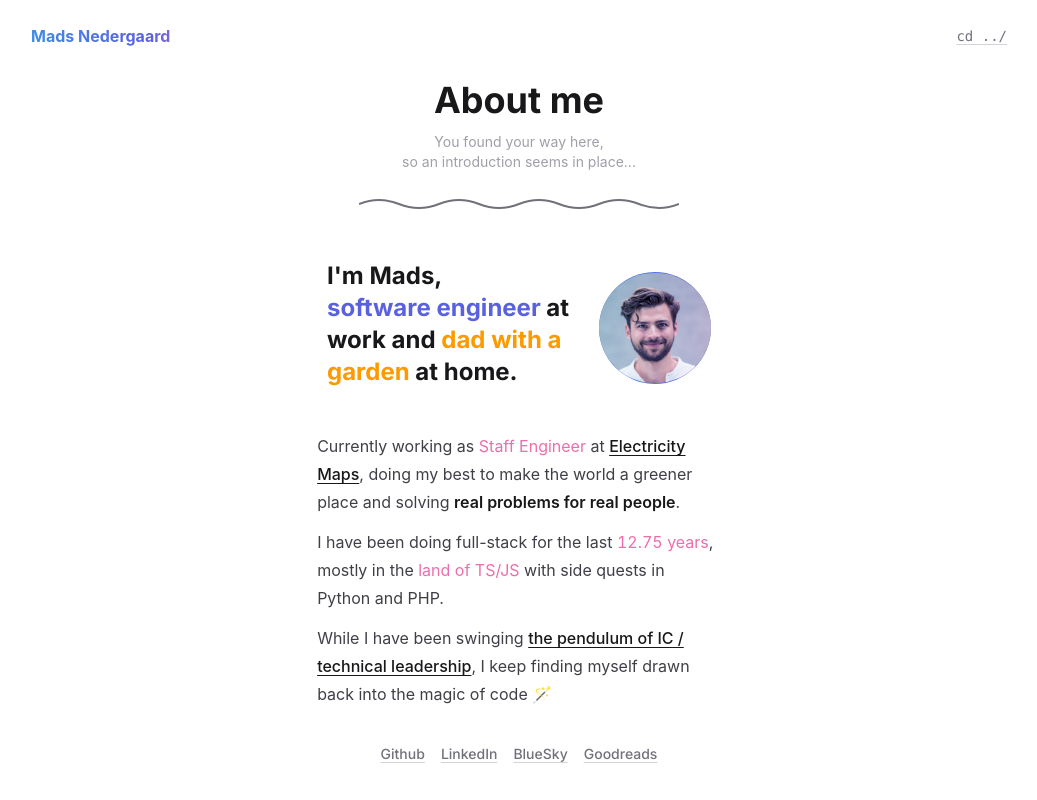
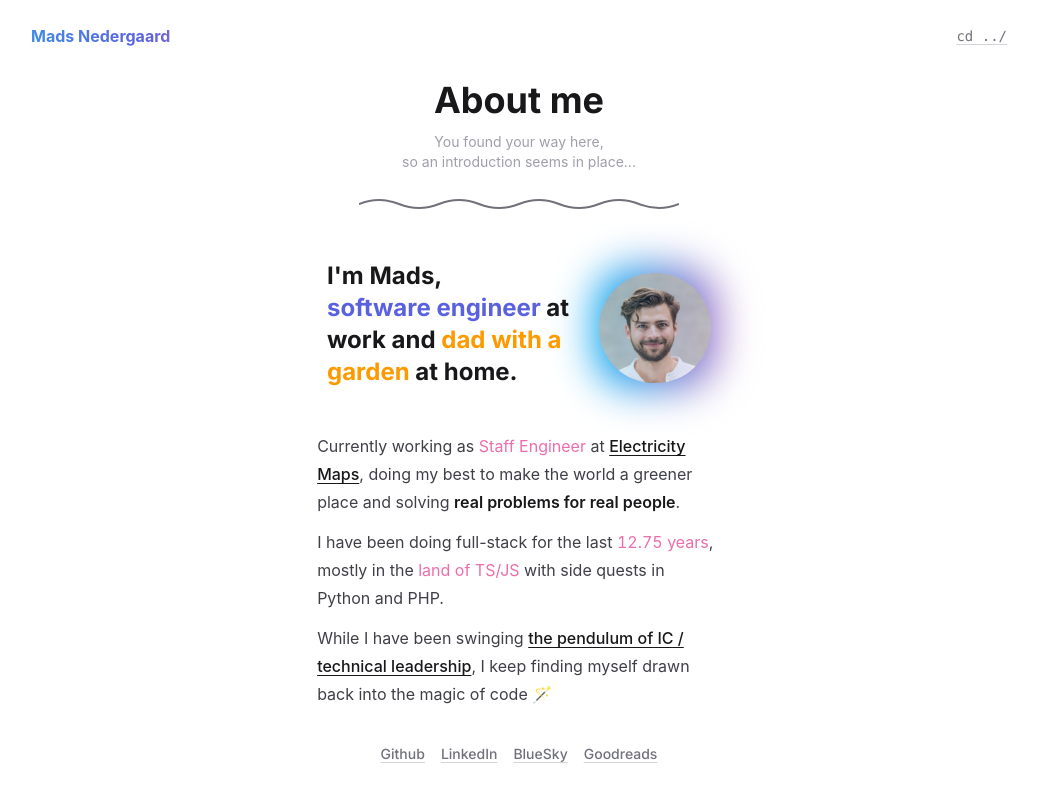
Before and after one commit to madsnedergaard/madsnedergaard.dk, a Next.js app: page /about in a window 1280 px wide. Shown: the whole page, without its empty margins (121-1158 px from the left). Built offline with nearby package versions, Linux system fonts and the light colour scheme.

Commit message:
Moves avatar animation from hover to always running

```diff
--- a/src/app/globals.css
+++ b/src/app/globals.css
@@ -77,10 +77,10 @@ div#__next > div {
   }
 }
 
-.glowing-hover-effect {
+.glowing-effect {
   position: relative;
 }
-.glowing-hover-effect:before {
+.glowing-effect:before {
   transition: 0.5s;
   content: '';
   position: absolute;
@@ -92,19 +92,13 @@ div#__next > div {
   background: linear-gradient(90deg, #03a9f4, #f441a5, #ffeb3b, #03a9f4);
   background-size: 400%;
   border-radius: 40px;
-  opacity: 0;
-  transition: 0.5s;
-}
-.glowing-hover-effect:hover:before {
   filter: blur(20px);
-  opacity: 1;
   animation: bg-position 8s linear infinite;
-  transition: 0.5s;
 }
 
 /* WebKit can paint rectangular artifacts when animating these gradient backgrounds. */
 @supports (background: -webkit-named-image(i)) {
-  .glowing-hover-effect:hover:before {
+  .glowing-effect:before {
     animation: none;
   }
 }
--- a/src/components/Avatar.tsx
+++ b/src/components/Avatar.tsx
@@ -1,9 +1,8 @@
 export default function Avatar() {
   return (
     <div className="relative flex">
-      <div className="glowing-hover-effect relative flex size-28 shrink-0 items-center">
-        <div className="animate-rainbow-text to-pink dark:via-yellow dark:to-pink absolute block h-full w-full rounded-full bg-gradient-to-r from-[#3494E6] via-[#5961DF] font-bold text-transparent mix-blend-soft-light transition-opacity duration-500 hover:opacity-0" />
-        <img src="/avatar.jpg" alt="" className="rounded-full" />
+      <div className="glowing-effect relative flex size-28 shrink-0 items-center">
+        <img src="/avatar.jpg" alt="" className="rounded-full opacity-80" />
       </div>
     </div>
   );
```
